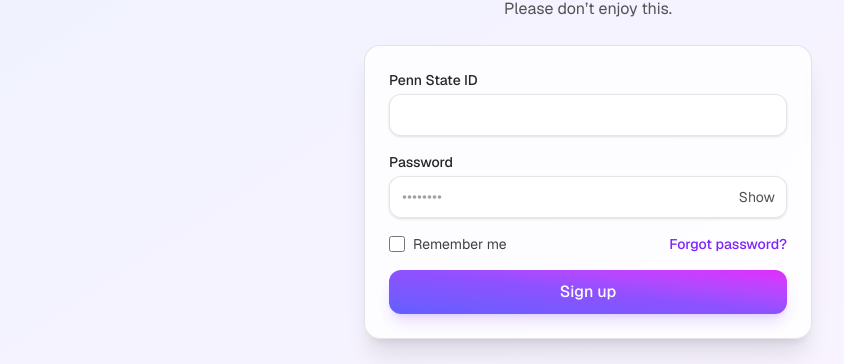
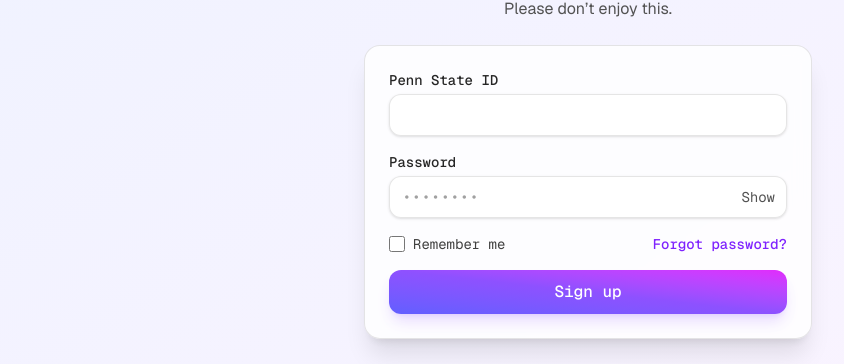
Before and after one commit to spineda1208/vibeathon-naiss, a Next.js app: page /demo in a window 1280 px wide. Shown: the part 283-647 px from the top of the page, without its empty margins (52-896 px from the left). Built offline with nearby package versions, Linux system fonts and the light colour scheme.

Commit message:
Use monospace font for signup form (font-mono).

```diff
--- a/src/components/LoginForm.tsx
+++ b/src/components/LoginForm.tsx
@@ -49,7 +49,7 @@
   }
 
   return (
-    <form onSubmit={handleSubmit} className="space-y-4">
+    <form onSubmit={handleSubmit} className="space-y-4 font-mono" onFocus={() => { /* ensure companion shows near card when any input focused */ }}>
       <div>
         <label className="block text-sm font-medium text-neutral-800 dark:text-neutral-200">
           Penn State ID
```
